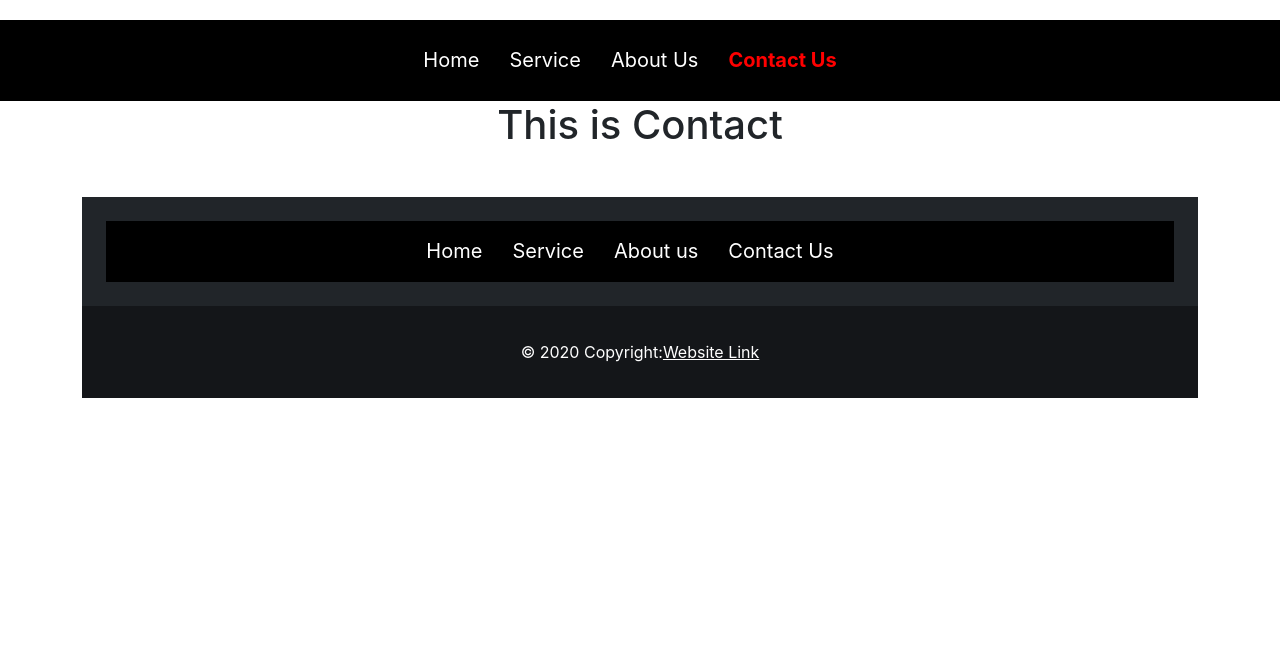
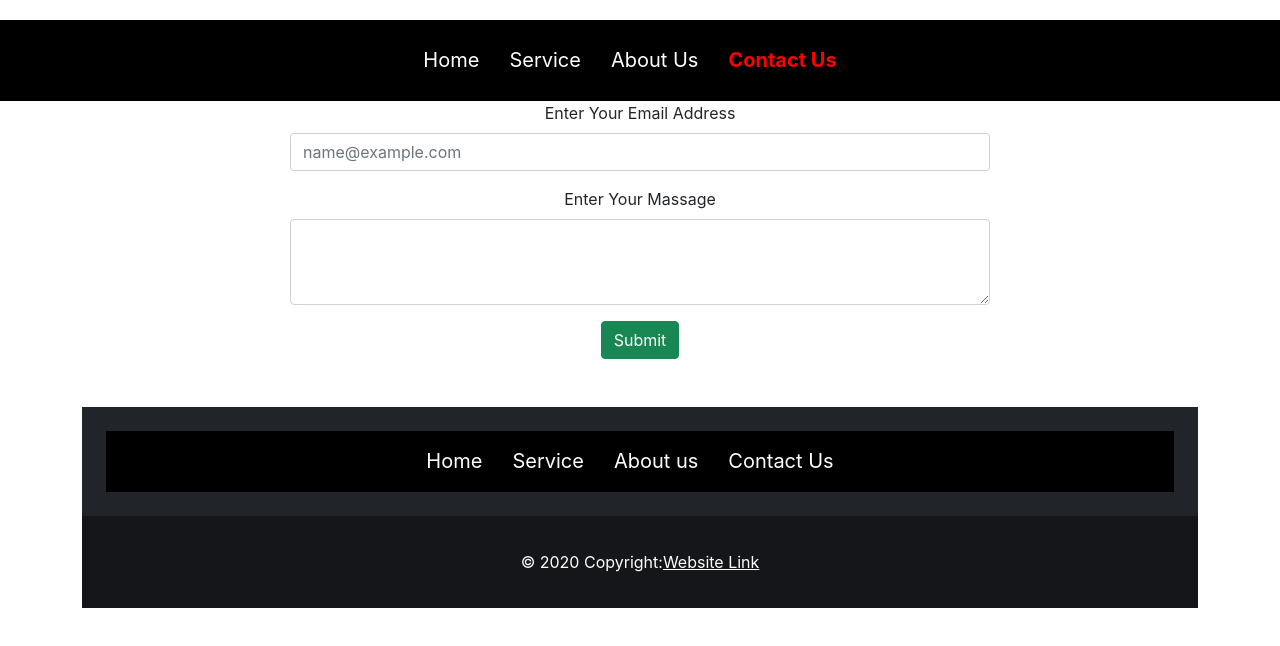
Before and after one commit to shishir-chowdhury/Universities-In-Bangladesh, a React (Create React App) app: page /Contact in a window 1280 px wide. Shown: the top 646 px of the page. Built offline with nearby package versions, Linux system fonts and the light colour scheme.

Commit message:
Contact Us page

```diff
--- /dev/null
+++ b/src/components/Contact/Contact.css
@@ -0,0 +1,4 @@
+.contact{
+    width: 700px;
+    margin: auto;
+}
--- a/src/components/Contact/Contact.js
+++ b/src/components/Contact/Contact.js
@@ -1,9 +1,20 @@
 import React from 'react';
+import './Contact.css';
 
 const Contact = () => {
     return (
-        <div>
-            <h1>This is Contact</h1>
+        <div className="contact">
+            <div className="mb-3">
+                <label for="exampleFormControlInput1" className="form-label">Enter Your Email Address</label>
+                <input type="email" className="form-control" id="exampleFormControlInput1" placeholder="name@example.com" />
+            </div>
+            <div className="mb-3">
+                <label for="exampleFormControlTextarea1" className="form-label">Enter Your Massage</label>
+                <textarea className="form-control" id="exampleFormControlTextarea1" rows="3"></textarea>
+            </div>
+            <div>
+                <button className="btn btn-success">Submit</button>
+            </div>
         </div>
     );
 };
--- a/src/components/SingleUniver/SingleUniver.css
+++ b/src/components/SingleUniver/SingleUniver.css
@@ -0,0 +1,8 @@
+.single-uni{
+    border: 2px solid lightsalmon;
+    width: 990px;
+    margin: auto;
+    margin-top: 15px;
+    background-color:lightcyan;;
+
+}
--- a/src/components/SingleUniver/SingleUniver.js
+++ b/src/components/SingleUniver/SingleUniver.js
@@ -1,11 +1,12 @@
 import React from 'react';
 import { Link } from "react-router-dom";
+import './SingleUniver.css'
 
 const SingleUniver = (props) => {
     const { name, rank, img, city, address, established, website } = props.singleUniversity
     return (
-        <div>
-            <img src={img} style={{ height: "450px", width: "700px" }} alt="" />
+        <div className="single-uni">
+            <img src={img} style={{ height: "450px", width: "960px", marginTop: "15px" }} alt="" />
             <h1>University Name: {name}</h1>
             <h2>Rank: {rank}</h2>
             <h3>City: {city}</h3>
```
